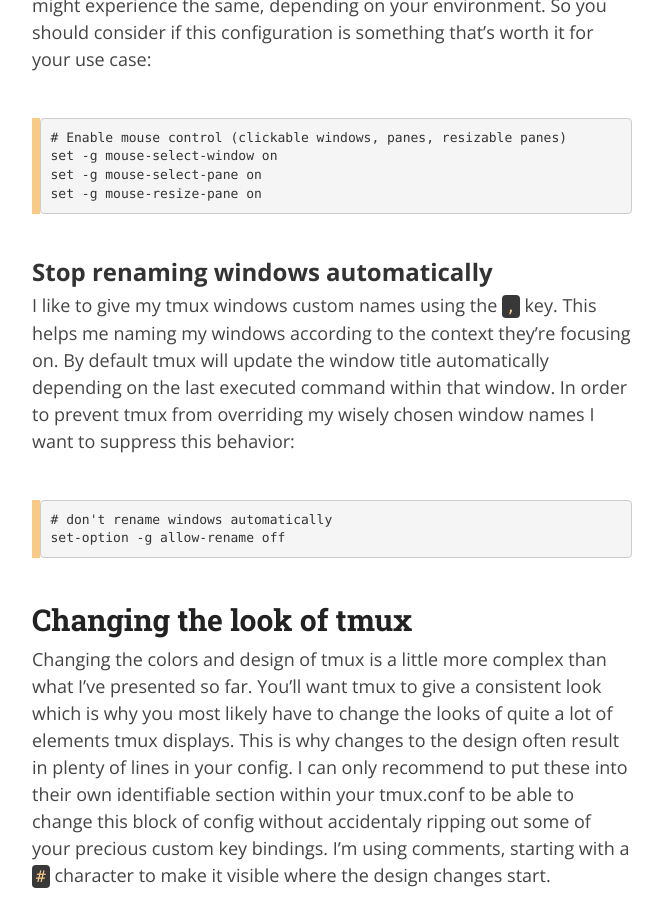
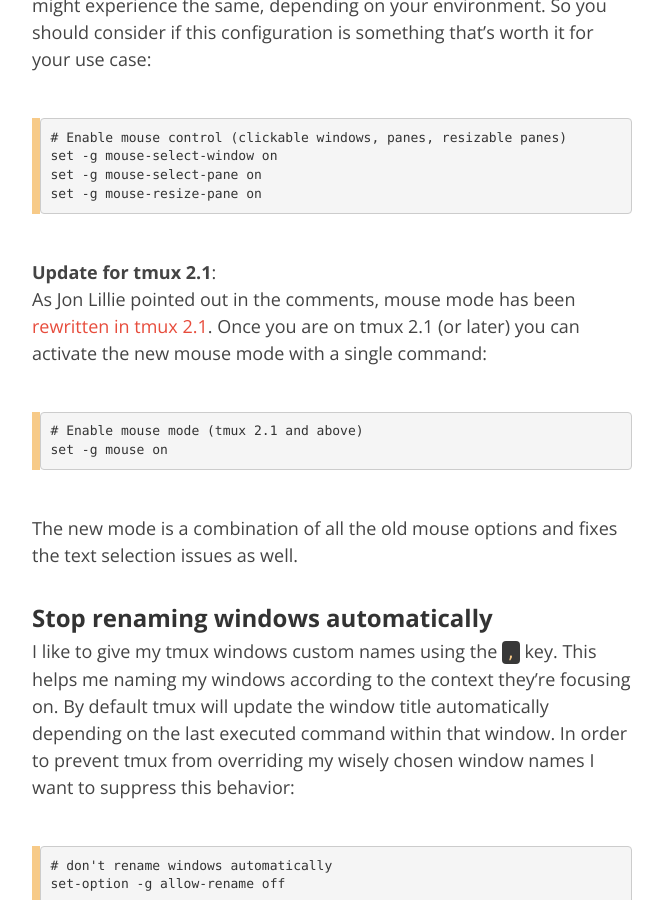
Before and after one commit to hamvocke/hamvocke.github.io, a Jekyll site: the page built from _posts/2015-08-17-a-guide-to-customizing-your-tmux-conf.md, in a window 1280 px wide and 900 px high, scrolled down 3215 px. Shown: the whole window, without its empty margins (308-971 px from the left). Built offline with Jekyll 4.4.1, drawn with Linux system fonts in a browser that asks for light colours; nearby versions of some CDN libraries; comment, search, counter and statistics services are not loaded.

Commit message:
updating with infos for new mouse mode

```diff
--- a/_posts/2015-08-17-a-guide-to-customizing-your-tmux-conf.md
+++ b/_posts/2015-08-17-a-guide-to-customizing-your-tmux-conf.md
@@ -59,6 +59,14 @@
     set -g mouse-select-window on
     set -g mouse-select-pane on
     set -g mouse-resize-pane on
+
+**Update for tmux 2.1**:
+As Jon Lillie pointed out in the comments, mouse mode has been [rewritten in tmux 2.1](https://github.com/tmux/tmux/blob/master/CHANGES#L6-L13). Once you are on tmux 2.1 (or later) you can activate the new mouse mode with a single command:
+
+    # Enable mouse mode (tmux 2.1 and above)
+    set -g mouse on
+
+The new mode is a combination of all the old mouse options and fixes the text selection issues as well.
 
 ### Stop renaming windows automatically
 I like to give my tmux windows custom names using the `,` key. This helps me naming my windows according to the context they're focusing on. By default tmux will update the window title automatically depending on the last executed command within that window. In order to prevent tmux from overriding my wisely chosen window names I want to suppress this behavior:
```
